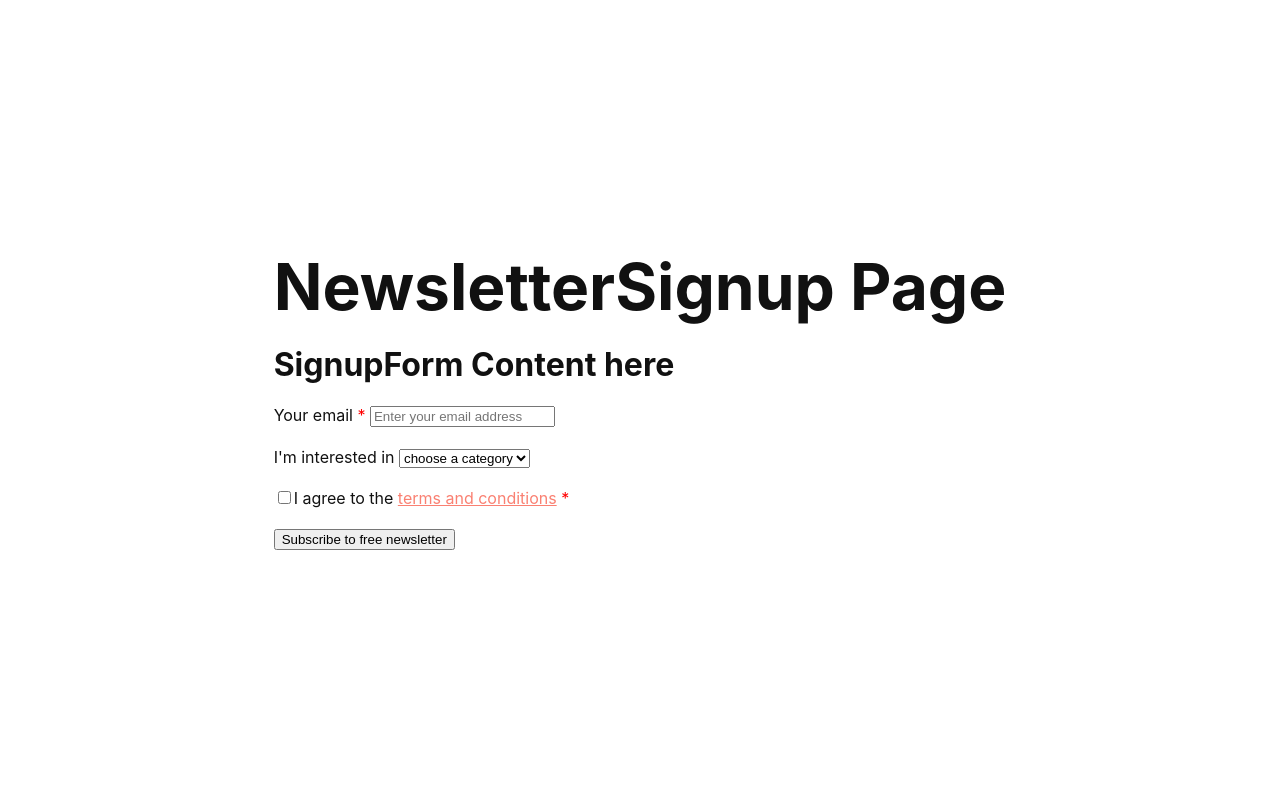
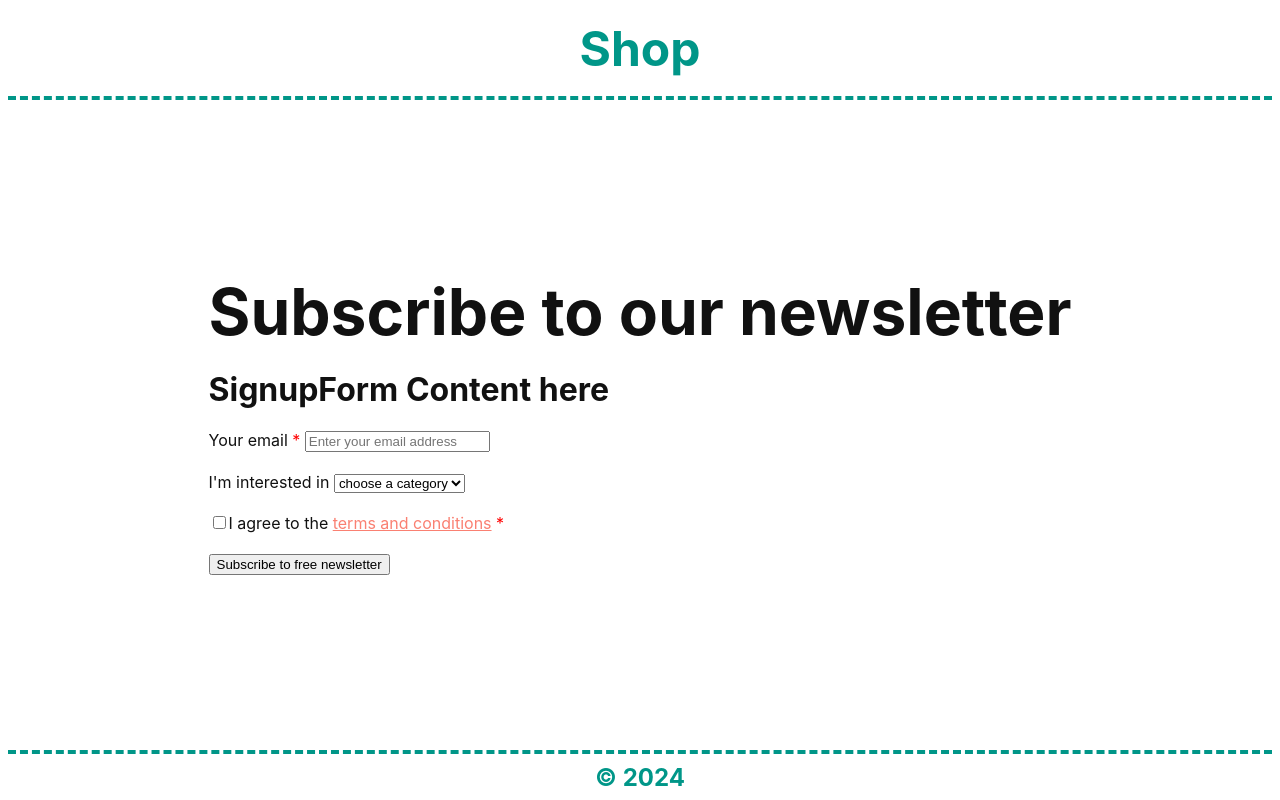
Before and after one commit to RusPosevkin/newsletter-signup, a Next.js app: page /newsletter-signup in a window 1280 px wide. Built offline with nearby package versions, Linux system fonts and the light colour scheme.

Commit message:
Add Header and Footer components

```diff
--- /dev/null
+++ b/components/Footer/FooterStructure.tsx
@@ -0,0 +1,13 @@
+import React from 'react'
+import { FooterContainer } from './FooterStyle';
+
+const FooterStructure = () => {
+
+  return (
+    <FooterContainer>
+      &copy; 2024
+    </FooterContainer>
+  );
+}
+
+export default FooterStructure;
--- /dev/null
+++ b/components/Footer/FooterStyle.ts
@@ -0,0 +1,13 @@
+import styled from "styled-components";
+
+export const FooterContainer = styled.div`
+  display: flex;
+  align-items: center;
+  justify-content: center;
+  width: 100%;
+  min-height: 50px;
+  border-top: 4px dashed rgb(0, 150, 136);
+  color: rgb(0, 150, 136);
+  font-size: 1.5rem;
+  font-weight: bold;
+`;
--- /dev/null
+++ b/components/Footer/index.ts
@@ -0,0 +1,3 @@
+import FooterComponent from "./FooterStructure";
+
+export default FooterComponent;
--- /dev/null
+++ b/components/Header/HeaderStructure.tsx
@@ -0,0 +1,14 @@
+import React from 'react'
+import Link from 'next/link';
+import { HeaderContainer } from "./HeaderStyle";
+
+const HeaderStructure = () => {
+
+  return (
+    <HeaderContainer>
+      <Link href="/">Shop</Link>
+    </HeaderContainer>
+  );
+}
+
+export default HeaderStructure;
--- /dev/null
+++ b/components/Header/HeaderStyle.ts
@@ -0,0 +1,13 @@
+import styled from "styled-components";
+
+export const HeaderContainer = styled.div`
+  display: flex;
+  align-items: center;
+  justify-content: center;
+  width: 100%;
+  min-height: 100px;
+  border-bottom: 4px dashed rgb(0, 150, 136);
+  color: rgb(0, 150, 136);
+  font-size: 3rem;
+  font-weight: bold;
+`;
--- /dev/null
+++ b/components/Header/index.ts
@@ -0,0 +1,3 @@
+import HeaderComponent from "./HeaderStructure";
+
+export default HeaderComponent;
--- a/pages/newsletter-signup.tsx
+++ b/pages/newsletter-signup.tsx
@@ -1,14 +1,18 @@
 import Link from "next/link";
 import { Container, Main, Title, Description } from "@/components/sharedstyles";
 import SignupForm from "@/components/SignupForm";
+import Header from "@/components/Header";
+import Footer from "@/components/Footer";
 
 export default function NewsletterSignup() {
   return (
     <Container>
+      <Header />
       <Main>
-        <Title>NewsletterSignup Page</Title>
+        <Title>Subscribe to our newsletter</Title>
         <SignupForm />
       </Main>
+      <Footer />
     </Container>
   );
 }
```
Also changed, not shown: 2 other files (tests, documents, lock files or other folders).
